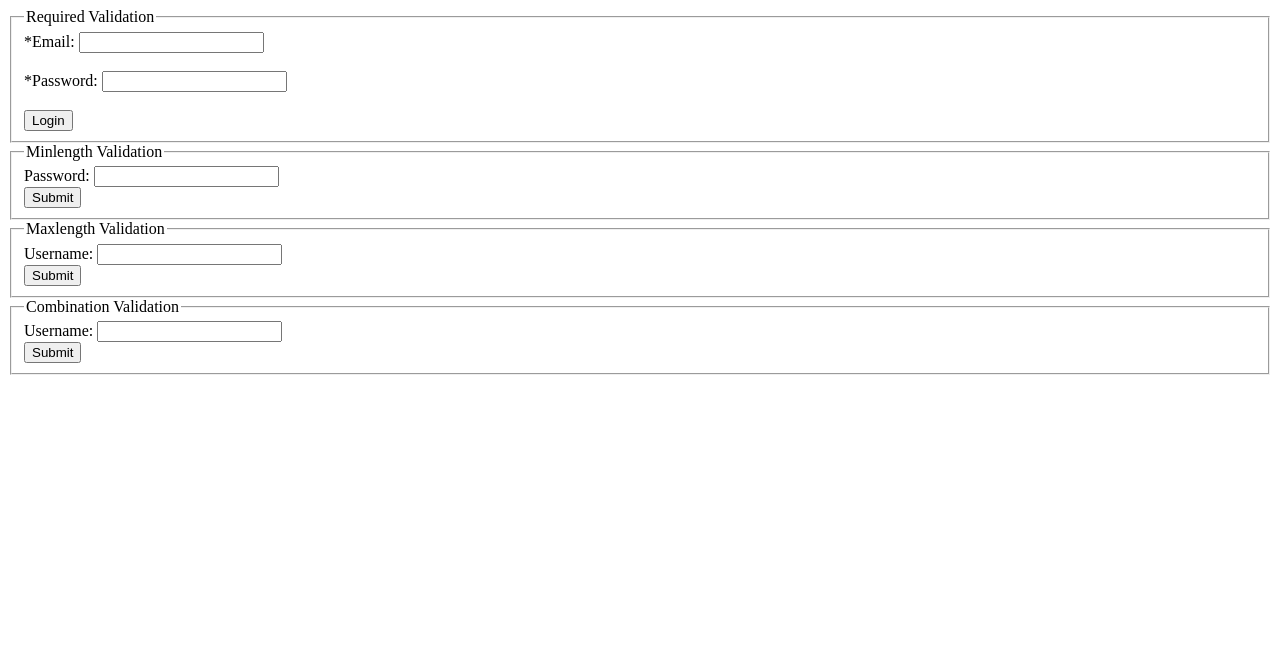
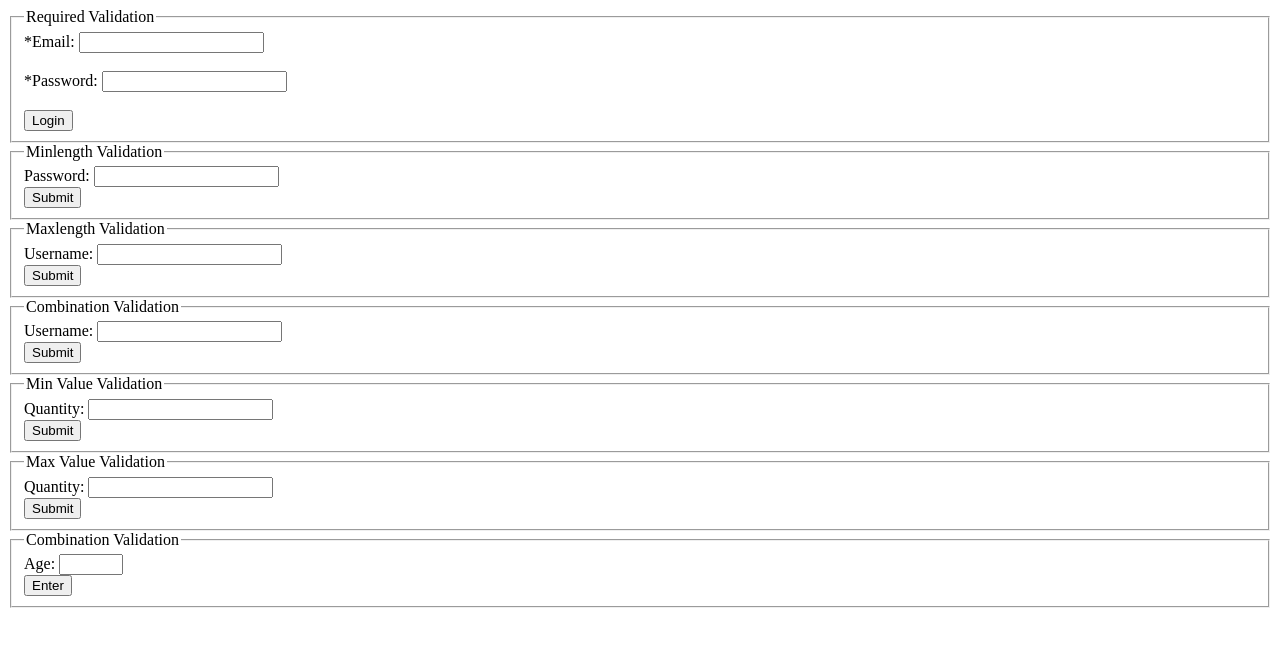
Before and after one commit to Diplomoceras-maximum/form-validation, a plain HTML site: page index.html in a window 1280 px wide. Drawn offline with Linux system fonts and the light colour scheme.

Commit message:
Add explanation and examples of number range validations

```diff
--- a/index.html
+++ b/index.html
@@ -161,5 +161,103 @@
         <button type="submit">Submit</button>
       </form>
     </fieldset>
+
+    <!--
+
+    === Number Range Validations ===
+
+    1. There are many situations where the range of values a user can enter will also need to be validated
+    2. This is done with the min and max attributes, these work with number-based form controls only such as number, dates, and time inputs
+
+    === Min Validation ===
+
+    1. Minimum value validation represents the minimum number the form control should accept
+    2. This is done using the min attribute with an integer value
+
+    Example:
+
+    <form action="#" method="get">
+        <div>
+            <label for="quantity">Quantity</label>
+        </div>
+        <input type="number" id="quantity" name="quantity" min="1" value="0">
+        <div>
+            <button type="submit">Place Order</button>
+        </div>
+    </form>
+
+    === Max Validation ===
+
+    1. Maximum value validation represents the maximum number the form should accept
+    2. This is done using the max attribute with an integer value
+
+    Example:
+
+    <form action="#" method="get">
+        <div>
+            <label for="passengers">Passengers</label>
+        </div>
+        <input type="number" id="passengers" name="passengers" max="5" value="0">
+        <div>
+            <button type="submit">Book</button>
+        </div>
+    </form>
+
+    -->
+
+    <!-- Min Validation -->
+    <fieldset>
+      <legend>Min Value Validation</legend>
+      <form action="#">
+        <div>
+          <label for="quantity_min">Quantity:</label>
+          <input
+            type="number"
+            id="quantity_min"
+            name="quantity_min"
+            min="1"
+            required
+          />
+        </div>
+        <button type="submit">Submit</button>
+      </form>
+    </fieldset>
+
+    <!-- Max Validation -->
+    <fieldset>
+      <legend>Max Value Validation</legend>
+      <form action="#">
+        <div>
+          <label for="quantity_max">Quantity:</label>
+          <input
+            type="number"
+            id="quantity_max"
+            name="quantity_max"
+            max="10"
+            required
+          />
+        </div>
+        <button type="submit">Submit</button>
+      </form>
+    </fieldset>
+
+    <!-- Combination Validation -->
+    <fieldset>
+      <legend>Combination Validation</legend>
+      <form action="#">
+        <div>
+          <label for="combination">Age:</label>
+          <input
+            type="number"
+            id="combination"
+            name="combination"
+            min="1"
+            max="100"
+            required
+          />
+        </div>
+        <button type="submit">Enter</button>
+      </form>
+    </fieldset>
   </body>
 </html>
```
